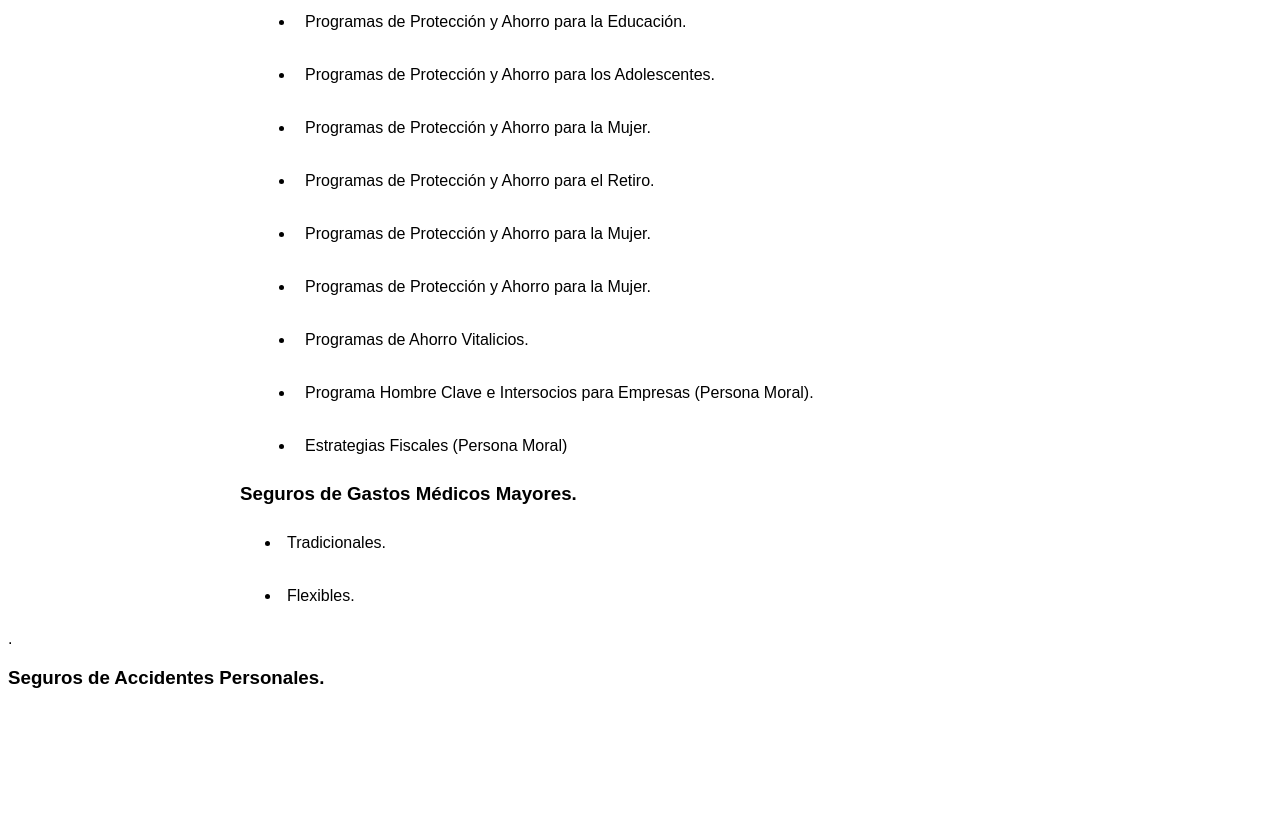
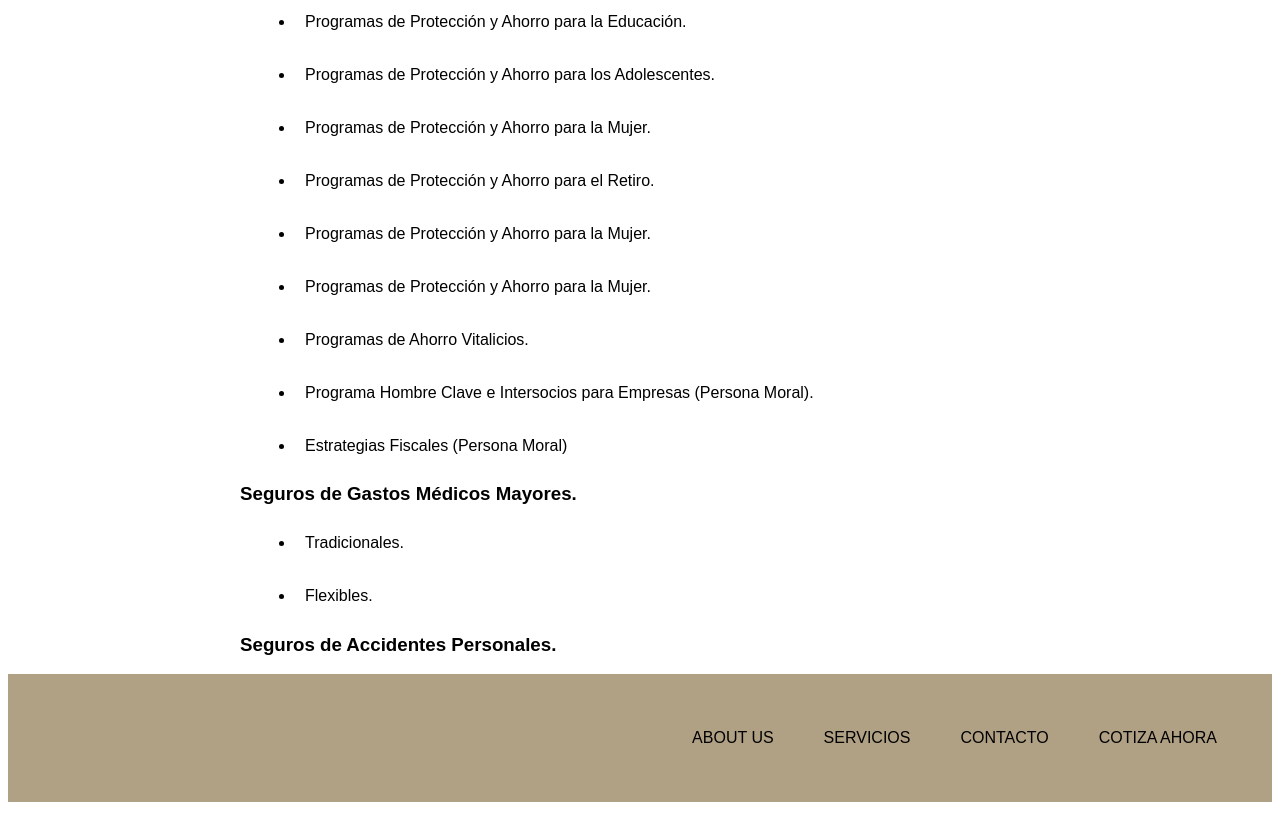
Before and after one commit to mcodt1702/BeAdvisors, a plain HTML site: page servicios.html in a window 1280 px wide. Shown: the part 356-1174 px from the top of the page. Before the commit the page ends 1063 px from the top, so only its background shows below. Drawn offline with Linux system fonts and the light colour scheme.

Commit message:
footer added

```diff
--- a/servicios.html
+++ b/servicios.html
@@ -37,10 +37,14 @@
             <li>Estrategias Fiscales (Persona Moral)</li>
         </ul>
         <h3>Seguros de Gastos Médicos Mayores.</h3>
+        <ul>
+
             <li>Tradicionales.</li>
             <li>Flexibles.</li>
+        </ul>
 
 
+        <h3>Seguros de Accidentes Personales.</h3>
         </Section>
 
 
@@ -49,13 +53,21 @@
 
 
 
-.
-
-
-<h3>Seguros de Accidentes Personales.</h3>
 
 
       </main>
+      <footer>
+        <div class="relleno">
+          <div class="menBar">
 
+          <ul class="menuButtons">
+            <li><a href="./index.html">ABOUT US</a></li>
+            <li><a href="./servicios.html">SERVICIOS</a></li>
+            <li><a href="./contacto.html">CONTACTO</a></li>
+            <li><a href="./cotiza.html"> COTIZA AHORA</a> </li>
+          </ul>
+        </div>
+        </div>
+      </footer>
 </body>
 </html>
--- a/style.css
+++ b/style.css
@@ -72,7 +72,11 @@ a{
     margin-right: auto;
 }
 
+.relleno{
+    background-color: #B0A084;
 
+
+}
 /*//////////////////////////////////////////////////////////////////////
 //contact form
 
@@ -92,9 +96,7 @@ $red: #e74c3c;
 
 
 h1 {
-   text-align: center;
-   color: #a8a8a8;
-   @include text-shadow(1px 1px 0 rgba(white, 1));
+    text-align: center;
 }
 
 form {
```
Also changed, not shown: index.html (+13 -0 lines).
